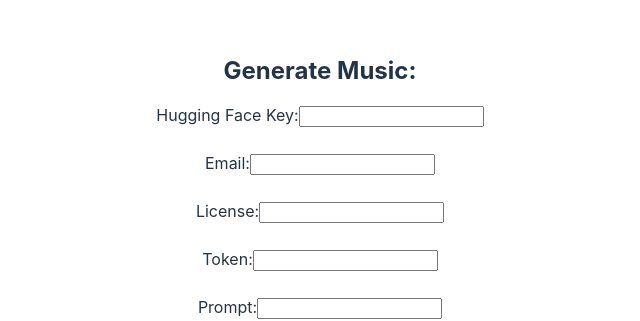
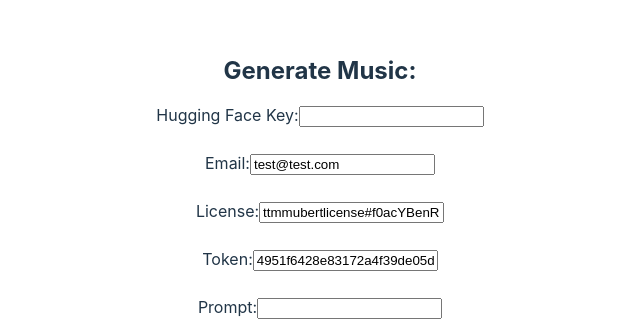
Before and after one commit to webaverse-studios/music_generation_ui, a React (Vite) app: page / in a window 1280 px wide. Shown: the part 116-437 px from the top of the page, without its empty margins (320-960 px from the left). Built offline with nearby package versions, Linux system fonts and the light colour scheme.

Commit message:
added default options

```diff
--- a/src/App.jsx
+++ b/src/App.jsx
@@ -20,13 +20,24 @@
   useEffect(() => {
     if (localStorage.getItem("email")) {
       setEmail(localStorage.getItem("email"));
+    } else {
+      setEmail("test@test.com");
     }
+
     if (localStorage.getItem("license")) {
       setLicense(localStorage.getItem("license"));
+    } else {
+      setLicense(
+        "ttmmubertlicense#f0acYBenRcfeFpNT4wpYGaTQIyDI4mJGv5MfIhBFz97NXDwDNFHmMRsBSzmGsJwbTpP1A6i07AXcIeAHo5"
+      );
     }
+
     if (localStorage.getItem("token")) {
       setToken(localStorage.getItem("token"));
+    } else {
+      setToken("4951f6428e83172a4f39de05d5b3ab10d58560b8");
     }
+
     if (localStorage.getItem("hfKey")) {
       setHfKey(localStorage.getItem("hfKey"));
     }
```
